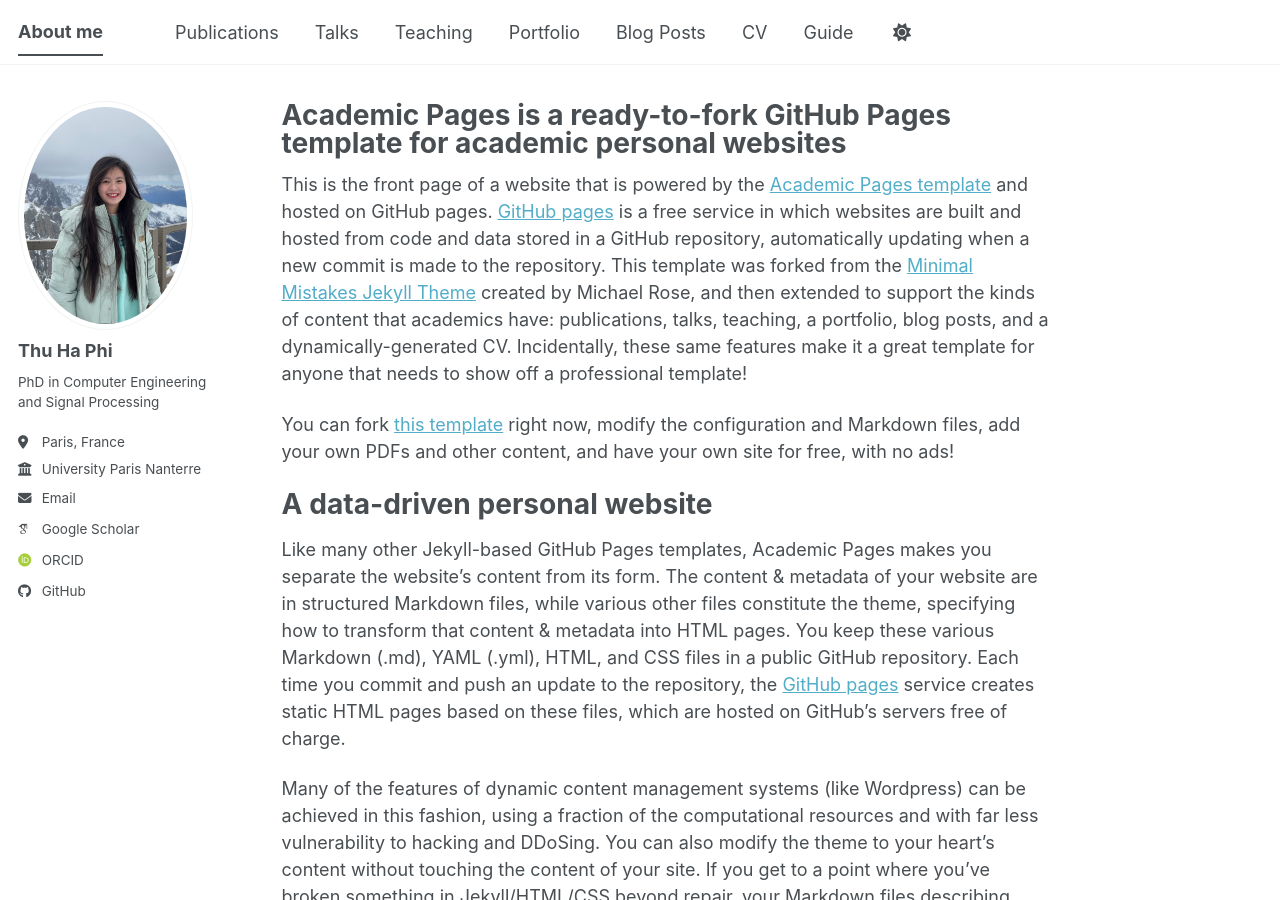
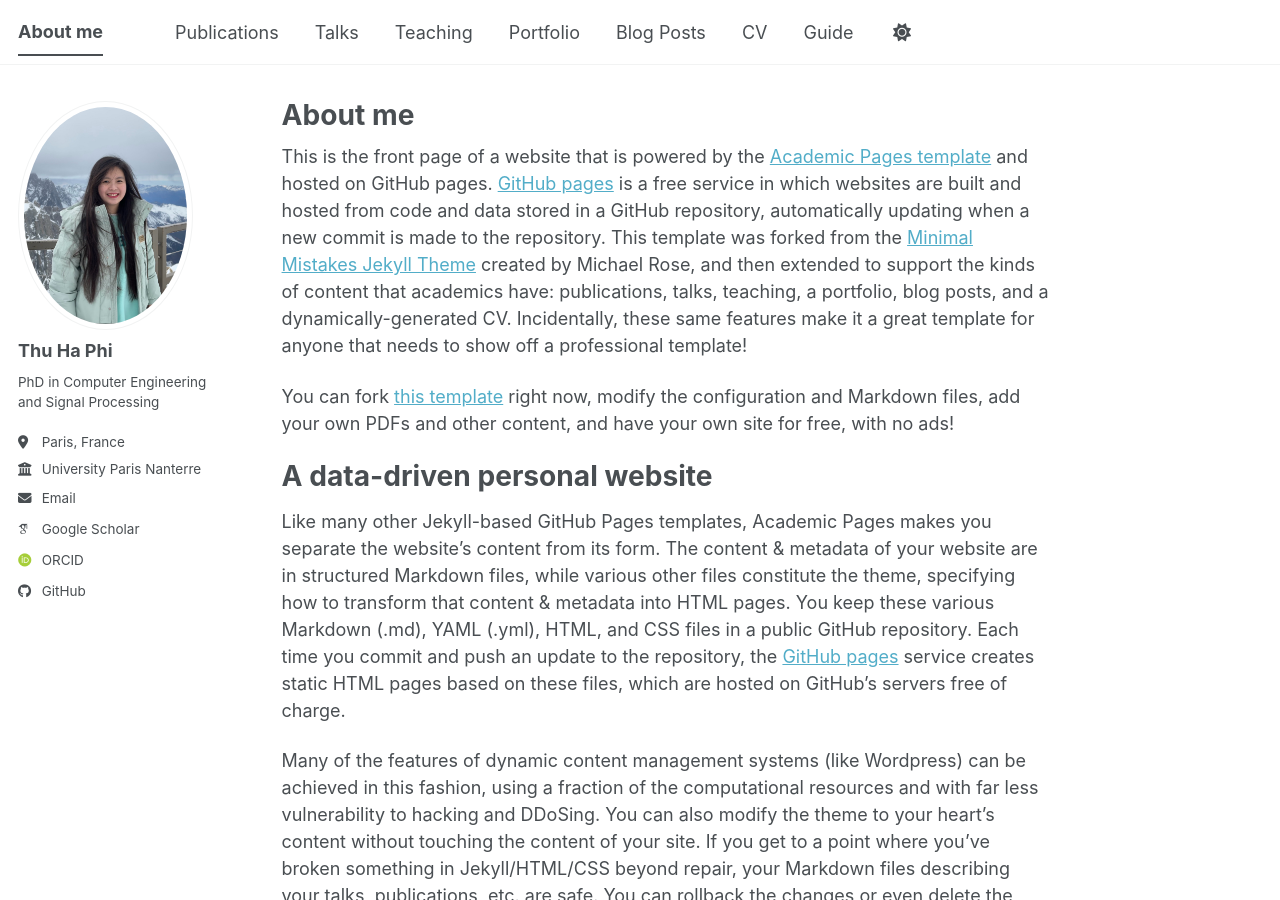
Before and after one commit to ChionanthusRetusus/thuhaphi.github.io, a Jekyll site: the page built from _pages/about.md, in a window 1280 px wide and 900 px high. Built offline with Jekyll 4.4.1, drawn with Linux system fonts in a browser that asks for light colours; some web fonts are replaced; a script bundle is joined from its source files by our own code; library files that are not in the unit come from our copies.

Commit message:
Update about.md

```diff
--- a/_pages/about.md
+++ b/_pages/about.md
@@ -1,12 +1,11 @@
 ---
 permalink: /
-title: "Academic Pages is a ready-to-fork GitHub Pages template for academic personal websites"
+title: About me
 author_profile: true
 redirect_from:
   - /about/
   - /about.html
 ---
-
 This is the front page of a website that is powered by the [Academic Pages template](https://github.com/academicpages/academicpages.github.io) and hosted on GitHub pages. [GitHub pages](https://pages.github.com) is a free service in which websites are built and hosted from code and data stored in a GitHub repository, automatically updating when a new commit is made to the repository. This template was forked from the [Minimal Mistakes Jekyll Theme](https://mmistakes.github.io/minimal-mistakes/) created by Michael Rose, and then extended to support the kinds of content that academics have: publications, talks, teaching, a portfolio, blog posts, and a dynamically-generated CV. Incidentally, these same features make it a great template for anyone that needs to show off a professional template!
 
  You can fork [this template](https://github.com/academicpages/academicpages.github.io) right now, modify the configuration and Markdown files, add your own PDFs and other content, and have your own site for free, with no ads!
```
